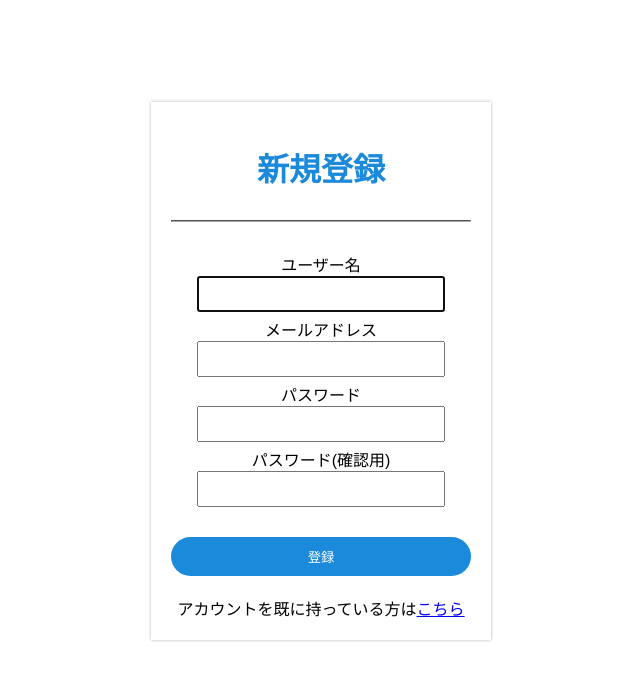
After one commit to amaguri-star/CrossBook, a Django app: page /signup/ in a window 1280 px wide. The commit adds this page. Shown: the top 681 px of the page, without its empty margins (319-959 px from the left). Run offline with Django 3.2, Linux system fonts and the light colour scheme; some libraries are stand-ins or nearby versions.

Commit message:
add singup page

```diff
--- a/config/settings.py
+++ b/config/settings.py
@@ -37,6 +37,7 @@ INSTALLED_APPS = [
     'django.contrib.sessions',
     'django.contrib.messages',
     'django.contrib.staticfiles',
+    'widget_tweaks',
     'crossbook.apps.CrossbookConfig'
 ]
 
@@ -120,3 +121,6 @@ USE_TZ = True
 # https://docs.djangoproject.com/en/3.0/howto/static-files/
 
 STATIC_URL = '/static/'
+STATICFILES_DIRS = [
+    BASE_DIR, 'static'
+]
--- a/config/urls.py
+++ b/config/urls.py
@@ -15,9 +15,11 @@ Including another URLconf
 """
 from django.contrib import admin
 from django.urls import path, include
+from django.conf import settings
+from django.conf.urls.static import static
 
 
 urlpatterns = [
     path('admin/', admin.site.urls),
     path('', include('crossbook.urls'))
-]
+] + static(settings.STATIC_URL, document_root=settings.STATIC_ROOT)
--- /dev/null
+++ b/crossbook/forms.py
@@ -0,0 +1,9 @@
+from django import forms
+from django.contrib.auth.models import User
+from django.contrib.auth.forms import UserCreationForm
+
+
+class CreateUserForm(UserCreationForm):
+    class Meta:
+        model = User
+        fields = ['username', 'email', 'password1', 'password2']
--- a/crossbook/urls.py
+++ b/crossbook/urls.py
@@ -1,5 +1,9 @@
 from django.urls import path
 from . import views
+
+
 urlpatterns = [
     path("", views.home, name="home"),
+    path("signup/", views.signup, name="signup"),
+
 ]
--- a/crossbook/views.py
+++ b/crossbook/views.py
@@ -1,7 +1,20 @@
-from django.shortcuts import render
+from django.shortcuts import render, redirect
+from .forms import CreateUserForm
 
 
 # Create your views here.
 def home(request):
-    context = {}
-    return render(request, "crossbook/home.html", context)
+    return render(request, 'crossbook/home.html')
+
+
+def signup(request):
+    form = CreateUserForm()
+
+    if request.method == 'POST':
+        form = CreateUserForm(request.POST)
+        if form.is_valid():
+            form.save()
+            return redirect('login')
+
+    context = {'form': form}
+    return render(request, 'crossbook/signup.html', context)
--- /dev/null
+++ b/static/css/main.css
@@ -0,0 +1,57 @@
+body {
+    margin: 0;
+    padding: 0;
+    font-family: sans-serif;
+}
+
+p {
+    padding: 0;
+    margin: 0;
+}
+
+
+/*新規登録ページ*/
+
+.sign-up-form {
+    width: 300px;
+    background: #fff;
+    box-shadow: 0 0 3px 0 rgba(0, 0, 0, 0.3);
+    padding: 20px;
+    margin: 8% auto 0 auto;
+    text-align: center;
+}
+
+.sign-up-form h1 {
+    color: #1c8adb;
+}
+
+.horizon {
+    border-color: darkgray;
+    margin: 30px 0;
+}
+
+.input-box {
+    width: 80%;
+    height: 30px;
+    font-size: 100%;
+}
+
+.input-box + p {
+    margin-top: 5px;
+}
+
+
+.submit-button {
+    width: 100%;
+    color: #fff;
+    background-color: #1c8adb;
+    padding: 10px;
+    margin-top: 30px;
+    border-radius: 20px;
+    outline: none;
+    border: none;
+}
+
+.already-have-an-account {
+    margin-top: 20px;
+}
--- /dev/null
+++ b/templates/crossbook/base.html
@@ -0,0 +1,13 @@
+{% load static %}
+<!DOCTYPE html>
+<html lang="ja">
+<head>
+    <meta charset="UTF-8">
+    <link rel="stylesheet" href="{% static 'css/main.css' %}">
+    <title>{% block title %}{% endblock %}</title>
+</head>
+<body>
+{% block content %}
+{% endblock %}
+</body>
+</html>
--- /dev/null
+++ b/templates/crossbook/signup.html
@@ -0,0 +1,22 @@
+{% extends 'crossbook/base.html' %}
+{% load widget_tweaks %}
+{% block title %}Sign Up{% endblock %}
+
+{% block content %}
+    <div class="sign-up-form">
+        <h1>新規登録</h1>
+        <hr class="horizon">
+        <form method="POST" action="">
+            <p>{{ form.username.label }}</p>
+            {{ form.username|add_class:'input-box' }}
+            <p>{{ form.email.label }}</p>
+            {{ form.email|add_class:'input-box' }}
+            <p>{{ form.password1.label }}</p>
+            {{ form.password1|add_class:'input-box' }}
+            <p>{{ form.password2.label }}</p>
+            {{ form.password2|add_class:'input-box' }}
+            <button class="submit-button" type="submit">登録</button>
+        </form>
+        <p class="already-have-an-account">アカウントを既に持っている方は<span><a href="#">こちら</a></span></p>
+    </div>
+{% endblock %}
```
Also changed, not shown: templates/crossbook/home.html (+7 -10 lines).
